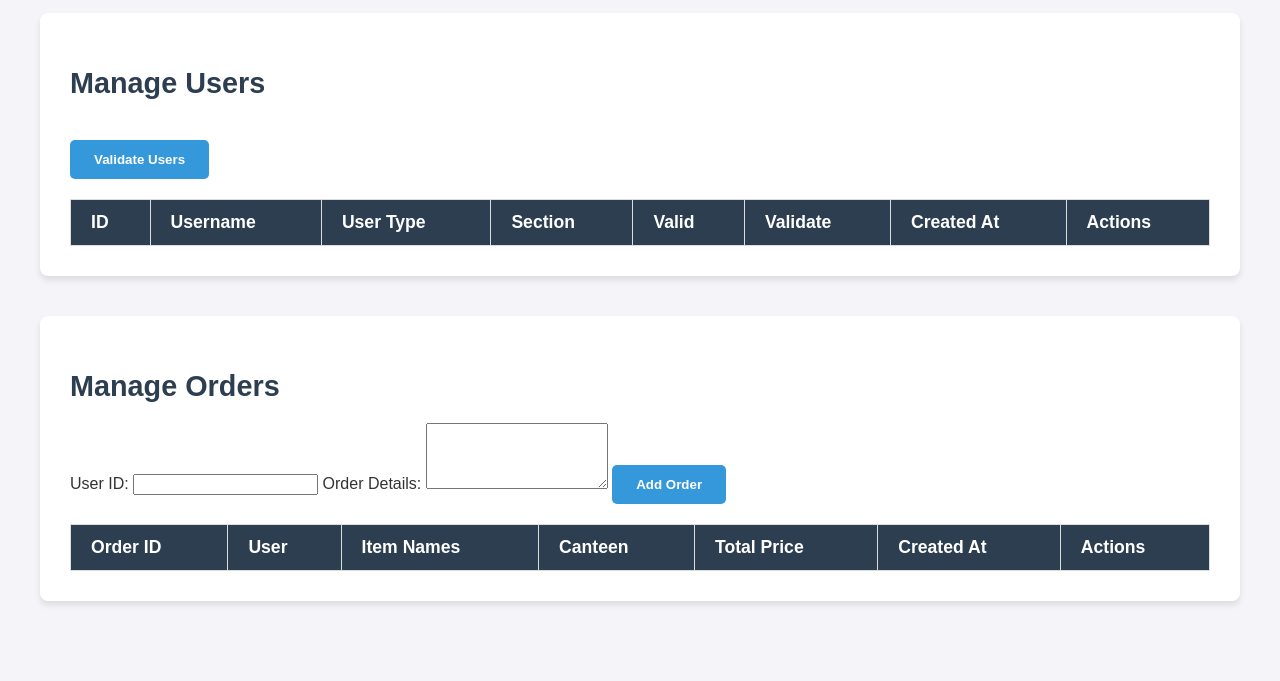
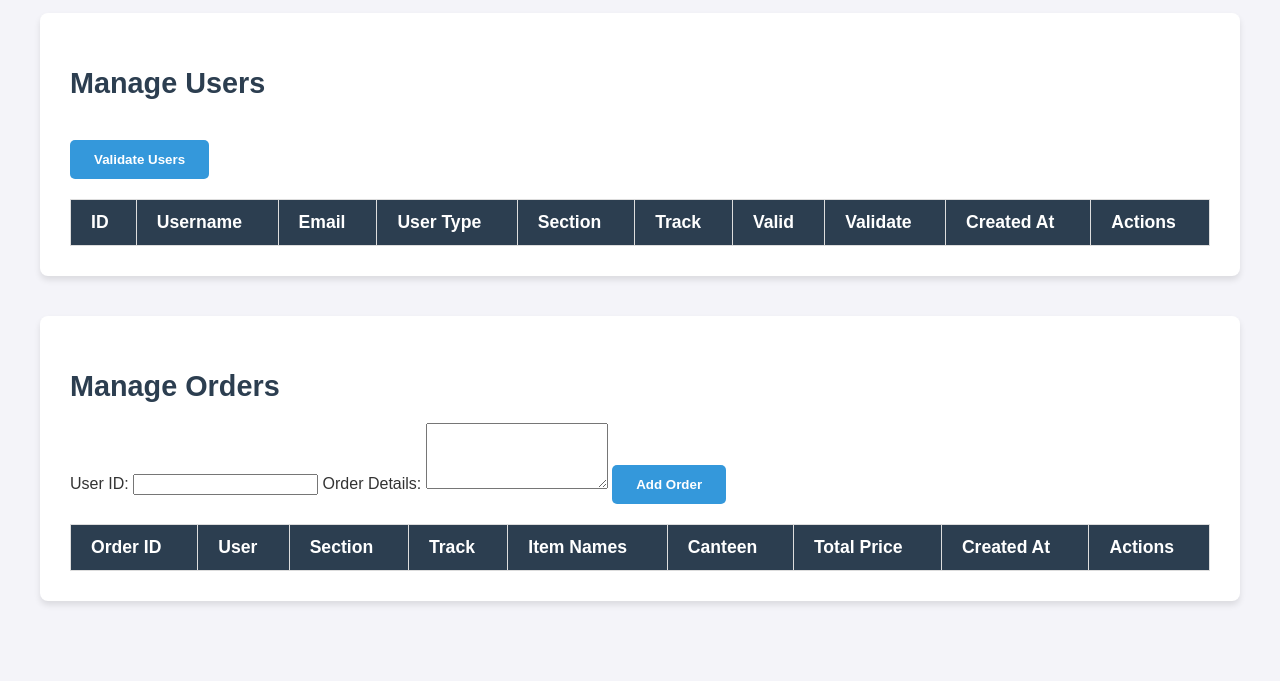
Before and after one commit to ILikeSaltedEgg/CanteenOrderingSystem, a PHP site: page /Admin/super_admin.php in a window 1280 px wide. Shown: the part 261-942 px from the top of the page. Run offline with PHP 8.4, Linux system fonts and the light colour scheme; the visitor is signed in with stand-in values (Sample User, id 1); data that the repository does not hold is empty.

Commit message:
Add files via upload

```diff
--- a/System/Admin/super_admin.php
+++ b/System/Admin/super_admin.php
@@ -22,6 +22,7 @@ if (!isset($_SESSION['usertype']) || $_SESSION['usertype'] !== 'super_admin') {
 $orders_query = "
     SELECT o.order_id,
            u.username,
+           o.email,
            o.total_price,
            o.order_date,
            o.canteen,
@@ -204,8 +205,10 @@ if (isset($_GET['delete_user_id'])) {
                     <tr>
                         <th>ID</th>
                         <th>Username</th>
+                        <th>Email</th>
                         <th>User Type</th>
                         <th>Section</th>
+                        <th>Track</th>
                         <th>Valid</th>
                         <th>Validate</th>
                         <th>Created At</th>
@@ -217,8 +220,10 @@ if (isset($_GET['delete_user_id'])) {
                         <tr>
                             <td><?php echo htmlspecialchars($user['id']); ?></td>
                             <td><?php echo htmlspecialchars($user['username']); ?></td>
+                            <td><?php echo htmlspecialchars($user['email']); ?></td>
                             <td><?php echo htmlspecialchars($user['usertype']); ?></td>
                             <td><?php echo htmlspecialchars($user['section']); ?></td>
+                            <td><?php echo htmlspecialchars($user['track']); ?></td>
                             <td><?php echo $user['school_valid'] ? 'Yes' : 'No'; ?></td>
                             <td>
                                 <form method="POST" action="" style="display: inline;">
@@ -251,6 +256,8 @@ if (isset($_GET['delete_user_id'])) {
                     <tr>
                         <th>Order ID</th>
                         <th>User</th>
+                        <th>Section</th>
+                        <th>Track</th>
                         <th>Item Names</th>
                         <th>Canteen</th>
                         <th>Total Price</th>
@@ -264,6 +271,8 @@ if (isset($_GET['delete_user_id'])) {
                             <td><?php echo htmlspecialchars($order['order_id']); ?></td>
                             <td><?php echo htmlspecialchars($order['username']); ?></td>
                             <td><?php echo htmlspecialchars($order['item_names']); ?></td>
+                            <td><?php echo htmlspecialchars($order['section']); ?></td>
+                            <td><?php echo htmlspecialchars($order['track']); ?></td>
                             <td><?php echo htmlspecialchars($order['canteen']); ?></td>
                             <td>₱<?php echo htmlspecialchars($order['total_price']); ?></td>
                             <td><?php echo htmlspecialchars($order['order_date']); ?></td>
```
Also changed, not shown: System/Admin/staff.php (+16 -8 lines).
